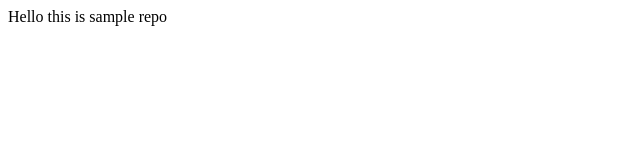
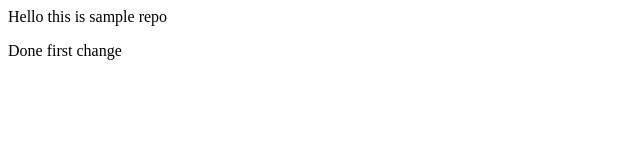
Before and after one commit to Pratik-Mandale/SampleRepo, a plain HTML site: page index.html in a window 1280 px wide. Shown: the whole page, without its empty margins (0-640 px from the left). Drawn offline with Linux system fonts and the light colour scheme.

Commit message:
first change in index file

```diff
--- a/index.html
+++ b/index.html
@@ -1 +1,3 @@
 <p>Hello this is sample repo</p>
+
+<p> Done first change</p>
```
